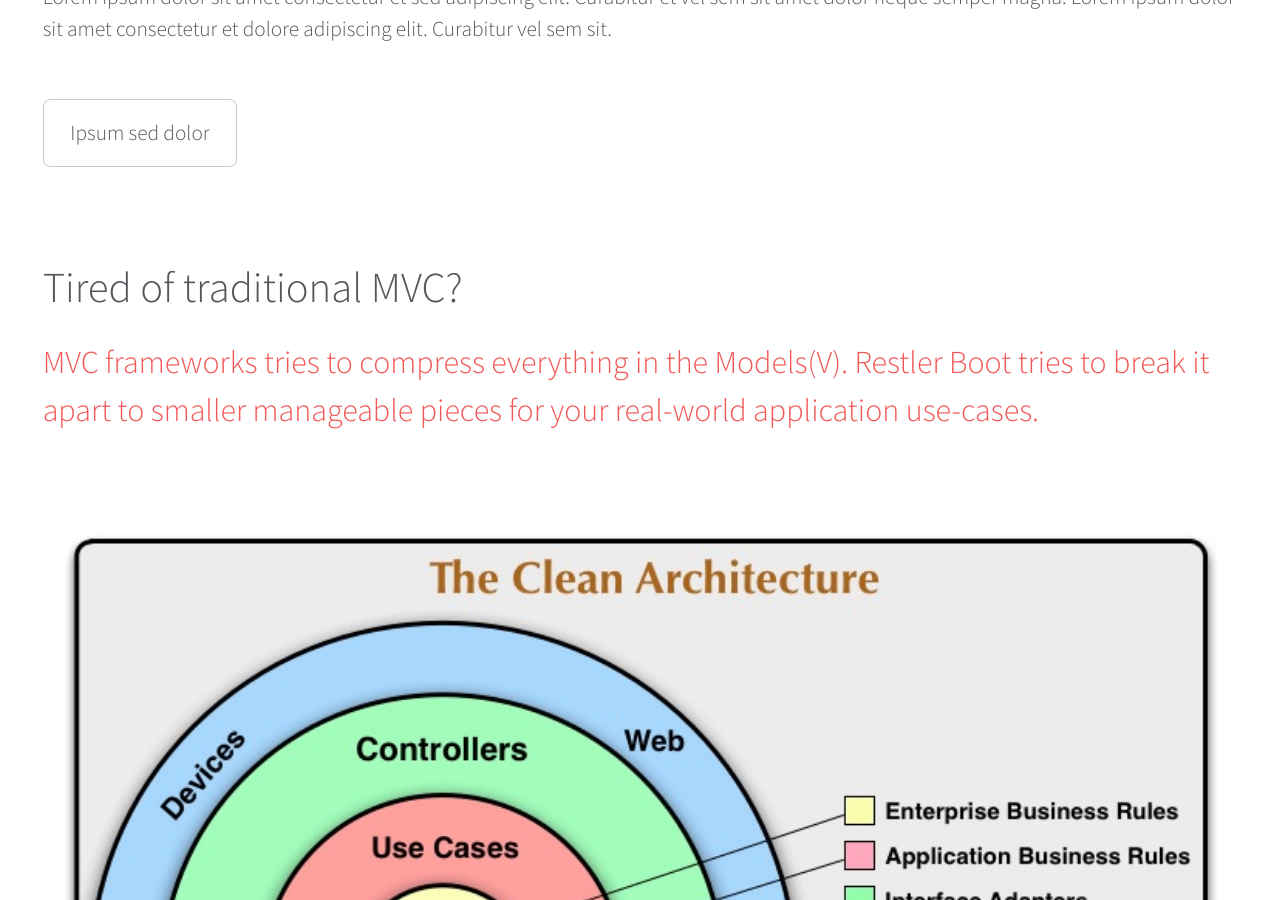
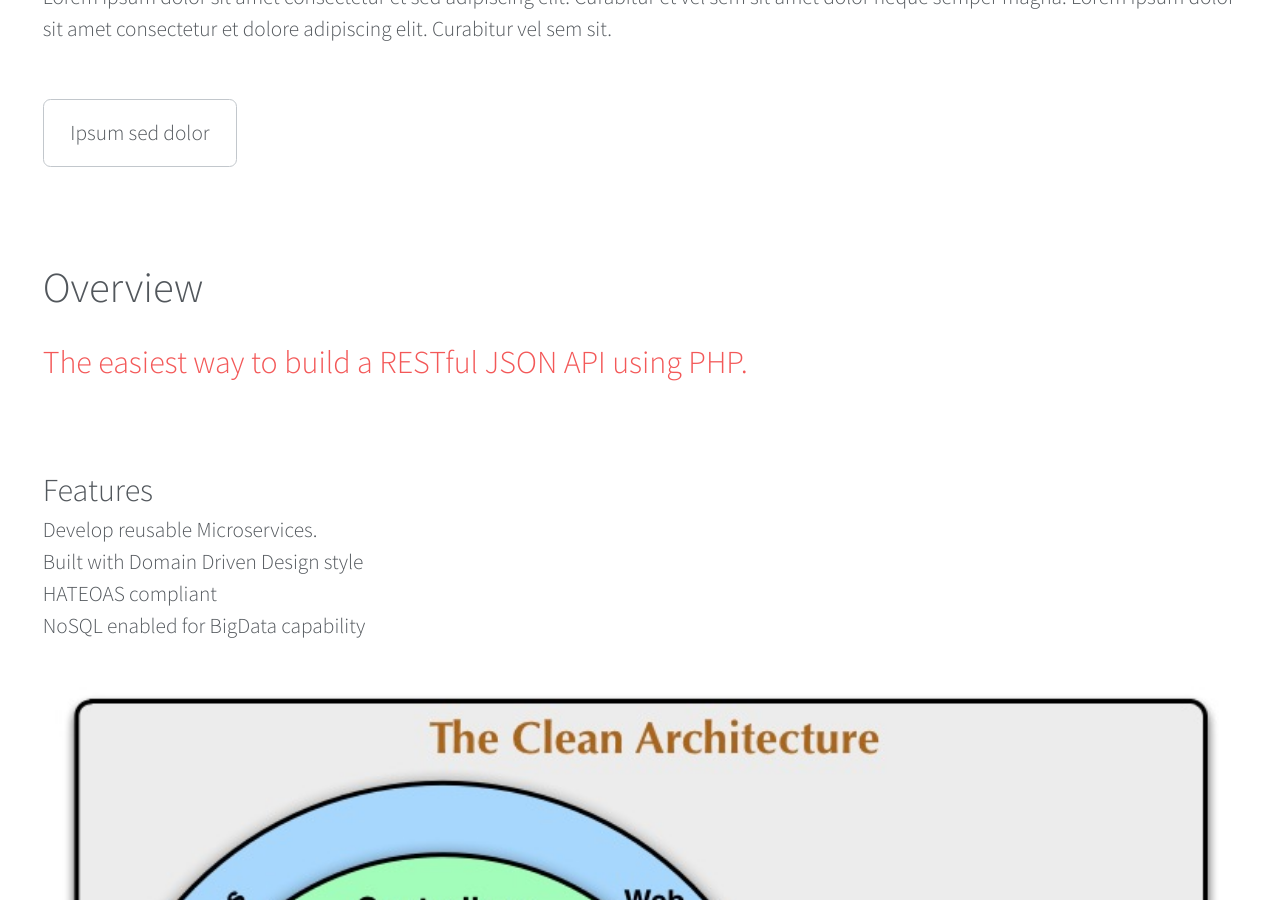
Before and after one commit to buonzz-systems/buonzz-systems.github.io, a Jekyll site: the page built from products/restler-boot/index.html, in a window 1280 px wide and 900 px high, scrolled down 1361 px. Built offline with Jekyll 4.4.1, drawn with Linux system fonts in a browser that asks for light colours; nearby versions of some CDN libraries.

Commit message:
contents update

```diff
--- a/products/restler-boot/index.html
+++ b/products/restler-boot/index.html
@@ -38,9 +38,16 @@
 			<!-- Content -->
 				<article id="content">
 					<header>
-						<h2>Tired of traditional MVC?</h2>
-						<p>MVC frameworks tries to compress everything in the Models(V). Restler Boot tries to break it apart to smaller manageable pieces for your real-world application use-cases.</p>
+						<h2>Overview</h2>
+						<p>The easiest way to build a RESTful JSON API using PHP.</p>
 					</header>
+					<h3>Features</h3>
+					<ul>
+						<li>Develop reusable Microservices.</li>
+						<li>Built with Domain Driven Design style</li>
+						<li>HATEOAS compliant</li>
+						<li>NoSQL enabled for BigData capability</li>
+					</ul>
 					<a href="#" class="image featured"><img src="{{ site.url }}/images/CleanArchitecture-c7e91709b3072cd9db429a6d2a811703.jpg" alt="clean architecture" /></a>
 					<p>Ut sed tortor luctus, gravida nibh eget, volutpat odio. Proin rhoncus, sapien
 					mollis luctus hendrerit, orci dui viverra metus, et cursus nulla mi sed elit. Vestibulum
```
